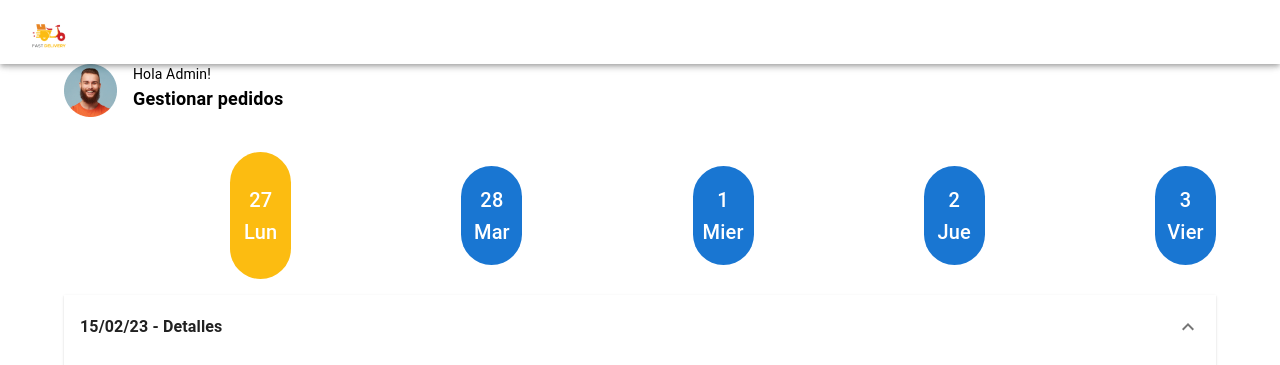
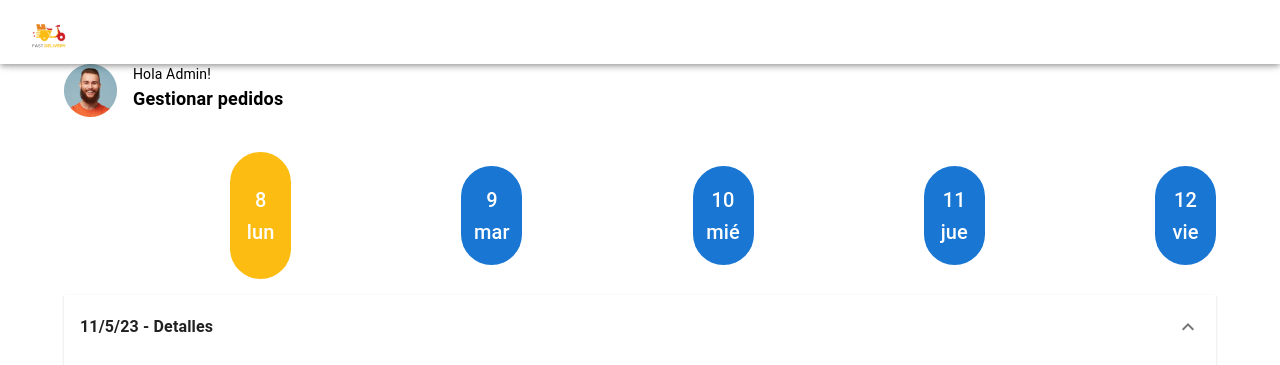
Before and after one commit to p5-staffys/fast-delivery, a Next.js app in the folder fd-frontend/: page /management/scheduleManagement in a window 1280 px wide. Shown: the top 365 px of the page. Built offline with nearby package versions, Linux system fonts and the light colour scheme.

Commit message:
feat: fixed calendar in carousel

```diff
--- a/fd-frontend/src/app/management/scheduleManagement/components/carousel.tsx
+++ b/fd-frontend/src/app/management/scheduleManagement/components/carousel.tsx
@@ -3,29 +3,21 @@ import ImageList from "@mui/material/ImageList";
 import ImageListItem from "@mui/material/ImageListItem";
 import Box from "@mui/material/Box";
 import Typography from "@mui/material/Typography";
+import { startOfWeek, addDays, format } from "date-fns";
+import { es } from "date-fns/locale";
 
-const items = [
-  {
-    date: 27,
-    day: "Lun",
-  },
-  {
-    date: 28,
-    day: "Mar",
-  },
-  {
-    date: 1,
-    day: "Mier",
-  },
-  {
-    date: 2,
-    day: "Jue",
-  },
-  {
-    date: 3,
-    day: "Vier",
-  },
-];
+const today = new Date();
+const startOfCurrentWeek = startOfWeek(today, { weekStartsOn: 1 });
+const days = [];
+
+for (let i = 0; i < 5; i++) {
+  const currentDate = addDays(startOfCurrentWeek, i);
+  const day = format(currentDate, "EEE", { locale: es });
+  const date = format(currentDate, "d");
+  days.push({ day, date });
+}
+
+const items = [...days];
 
 function DayList(): JSX.Element {
   const [selected, setSelected] = useState(0);
--- a/fd-frontend/src/app/management/scheduleManagement/page.tsx
+++ b/fd-frontend/src/app/management/scheduleManagement/page.tsx
@@ -12,6 +12,10 @@ import DayList from "./components/carousel";
 import Progress from "./components/progress";
 
 const Agenda = (): JSX.Element => {
+  const today = new Date();
+  const options: Intl.DateTimeFormatOptions = { timeZone: "UTC", dateStyle: "short" };
+  const formattedDate = today.toLocaleDateString("es-ES", options);
+
   return (
     <>
       <Container>
@@ -25,7 +29,7 @@ const Agenda = (): JSX.Element => {
         <DayList />
         <Accordion sx={{ mt: 2 }} defaultExpanded={true}>
           <AccordionSummary expandIcon={<ExpandMoreIcon />}>
-            <Typography sx={{ fontWeight: 700, fontSize: "16px" }}>15/02/23 - Detalles</Typography>
+            <Typography sx={{ fontWeight: 700, fontSize: "16px" }}>{formattedDate} - Detalles</Typography>
           </AccordionSummary>
           <Container>
             <Box sx={{ width: "90vw", m: "auto" }}>
```
